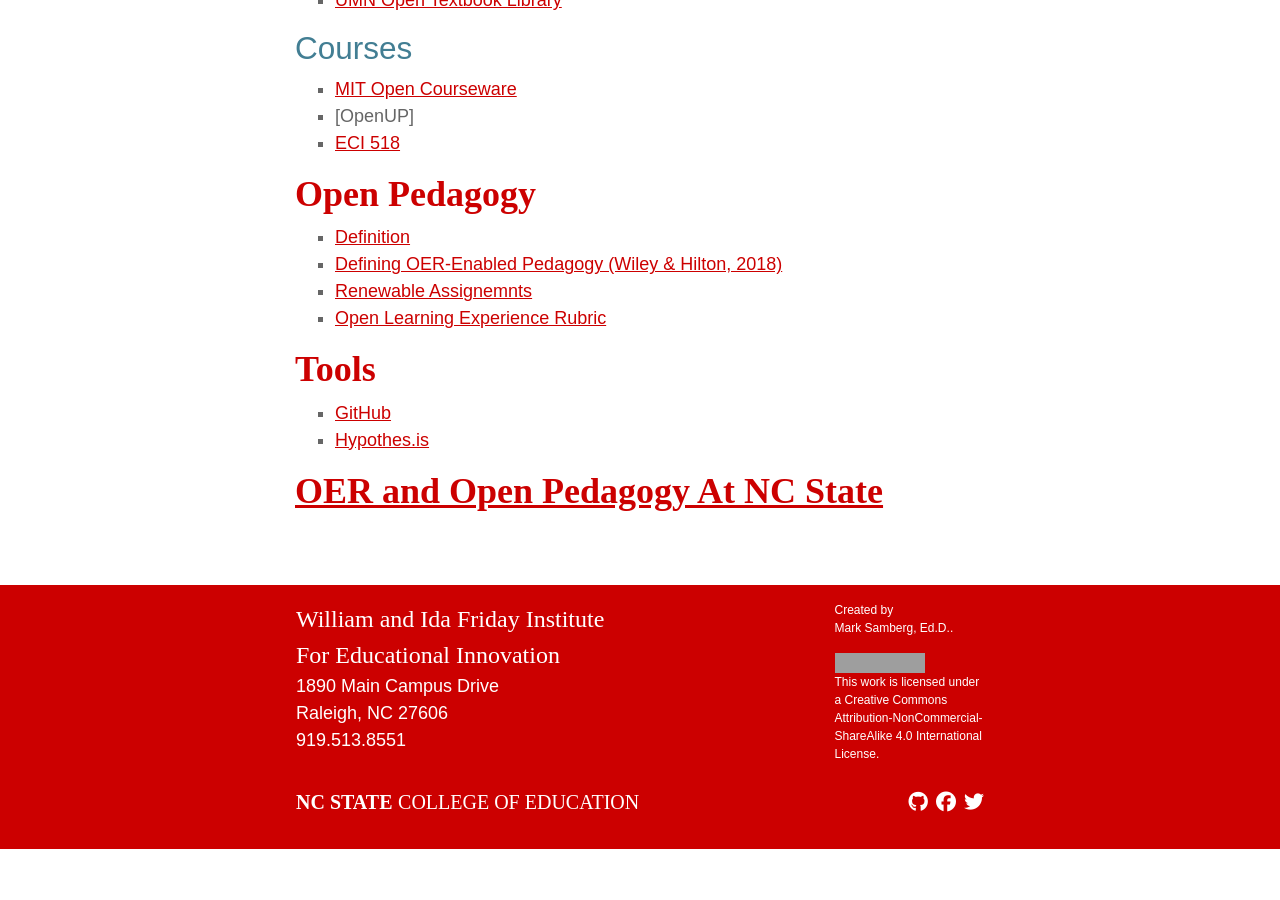
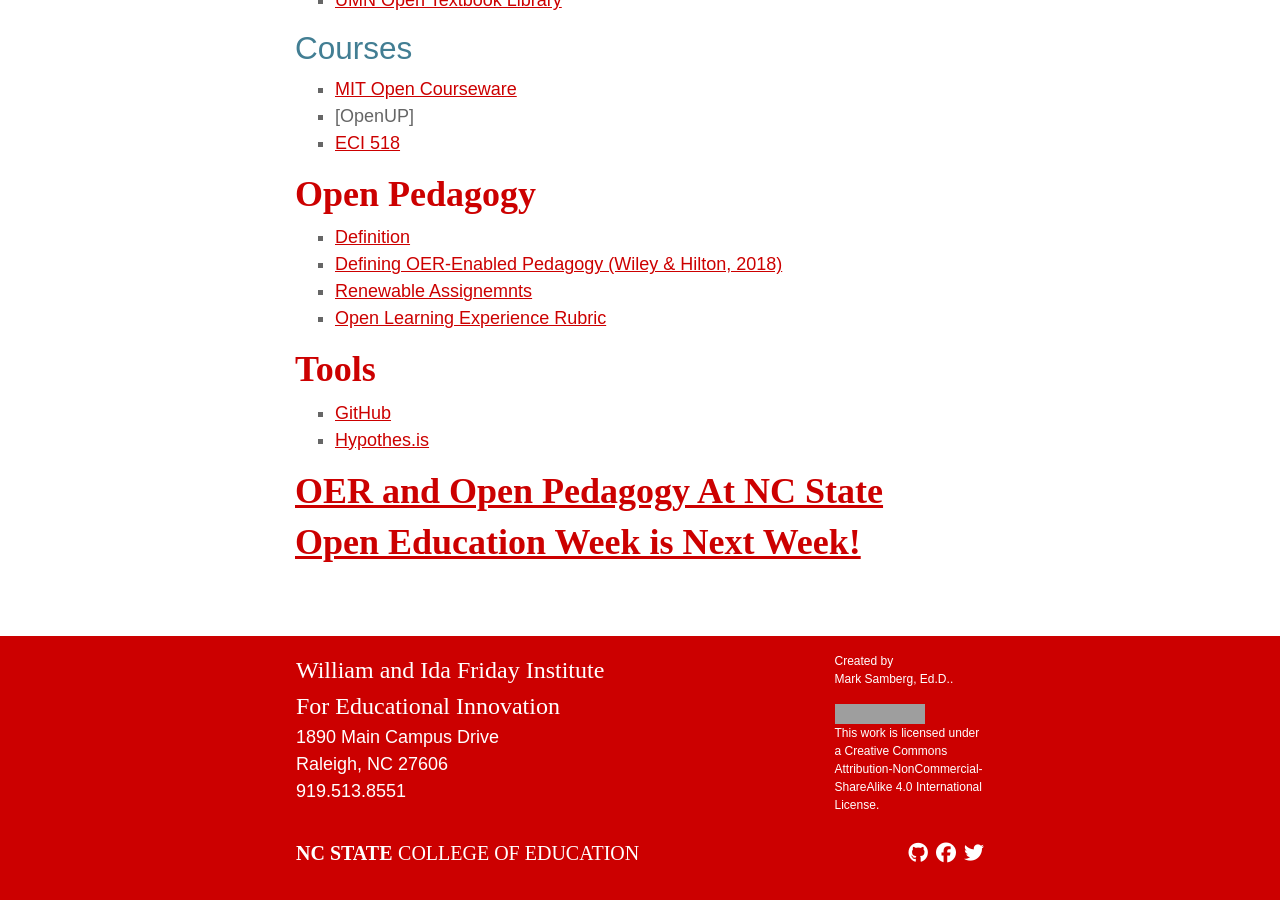
Before and after one commit to mjsamberg/resourceguides, a Jekyll site: the page built from oer/index.md, in a window 1280 px wide and 900 px high, scrolled down 1475 px. Built offline with Jekyll 4.4.1, drawn with Linux system fonts in a browser that asks for light colours; nearby versions of some CDN libraries; some web fonts are replaced; before the commit the page ends 2324 px from its top, so only the background shows below that; grey boxes are pictures that could not be loaded.

Commit message:
Added plug for open education week.

```diff
--- a/oer/index.md
+++ b/oer/index.md
@@ -51,3 +51,5 @@
 * [Hypothes.is](https://web.hypothes.is)
 
 ## [OER  and Open Pedagogy At NC State](https://www.lib.ncsu.edu/do/open-education)
+
+## [Open Education Week is Next Week!](https://www.openeducationweek.org)
```
